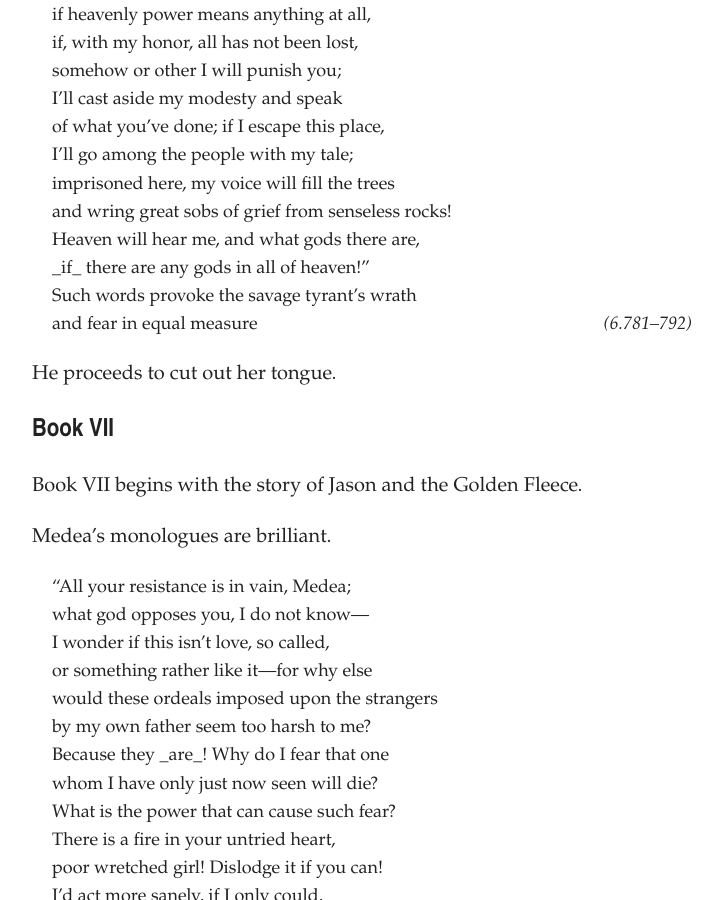
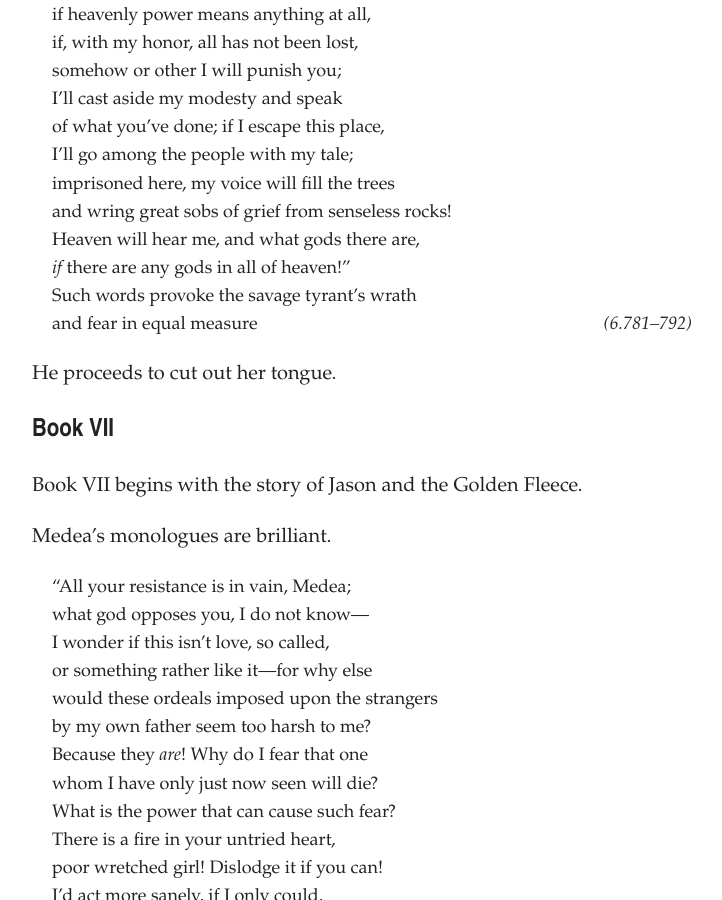
Before and after one commit to artsandmetaphysics/goodlifeodyssey, a Jekyll site: the page built from _documents/metamorphoses.md, in a window 1280 px wide and 900 px high, scrolled down 26164 px. Shown: the whole window, without its empty margins (268-990 px from the left). Built offline with Jekyll 4.4.1, drawn with Linux system fonts in a browser that asks for light colours; some of the changed text lies outside the part shown.

Commit message:
Add content

```diff
--- a/_documents/metamorphoses.md
+++ b/_documents/metamorphoses.md
@@ -917,7 +917,7 @@ After trapping Philomela in a house in the woods and raping her, she cries:
 <p>imprisoned here, my voice will fill the trees</p>
 <p>and wring great sobs of grief from senseless rocks!</p>
 <p>Heaven will hear me, and what gods there are,</p>
-<p>_if_ there are any gods in all of heaven!”</p>
+<p><em>if</em> there are any gods in all of heaven!”</p>
 <p>Such words provoke the savage tyrant’s wrath</p>
 <p>and fear in equal measure <cite>(6.781–792)</cite></p>
 </blockquote>
@@ -937,7 +937,7 @@ Medea’s monologues are brilliant.
 <p>or something rather like it—for why else</p>
 <p>would these ordeals imposed upon the strangers</p>
 <p>by my own father seem too harsh to me?</p>
-<p>Because they _are_! Why do I fear that one</p>
+<p>Because they <em>are</em>! Why do I fear that one</p>
 <p>whom I have only just now seen will die?</p>
 <p>What is the power that can cause such fear?</p>
 <p>There is a fire in your untried heart,</p>
@@ -999,7 +999,7 @@ After returning to Greece, Jason begs Medea to give his father a potion to lengt
 <p>in her dragon-drive chariot, traversing</p>
 <p>the skies above those regions, she returned</p>
 <p>to her own home; her reptiles had been touched</p>
-<p>only by the _odors_ of those herbs,</p>
+<p>only by the <em>odors</em> of those herbs,</p>
 <p>and yet they shed the skins of their old age! <cite>(7.335–10)</cite></p>
 </blockquote>
 
```
Also changed, not shown: _documents/nausea.md (+2 -2 lines).
